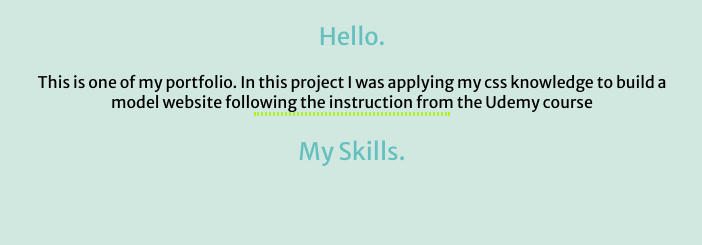
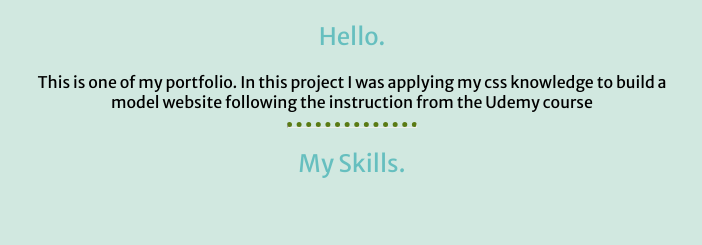
Before and after one commit to adexy-ai/myCSSwebPage, a plain HTML site: page index.html in a window 1280 px wide. Shown: the part 862-1107 px from the top of the page, without its empty margins (288-990 px from the left). Drawn offline with Linux system fonts and the light colour scheme; a web font is replaced by a local one.

Commit message:
page updated on github and web link created

```diff
--- a/css/style.css
+++ b/css/style.css
@@ -104,11 +104,12 @@ a.btn:hover {
     top: 2px;
 }
 hr.my_hr {
-    width: 15%;
+    width: 10%;
     margin: auto;
-    border: 2px dotted;
-    color: rgb(176, 240, 40);
-    border-spacing: 2px;
+    border-top: 5px dotted;
+    color: rgb(90, 122, 20);
+    margin-top: 10px
+    /* border-spacing: 2px; */
 }
 
 /*.top_container {
```
